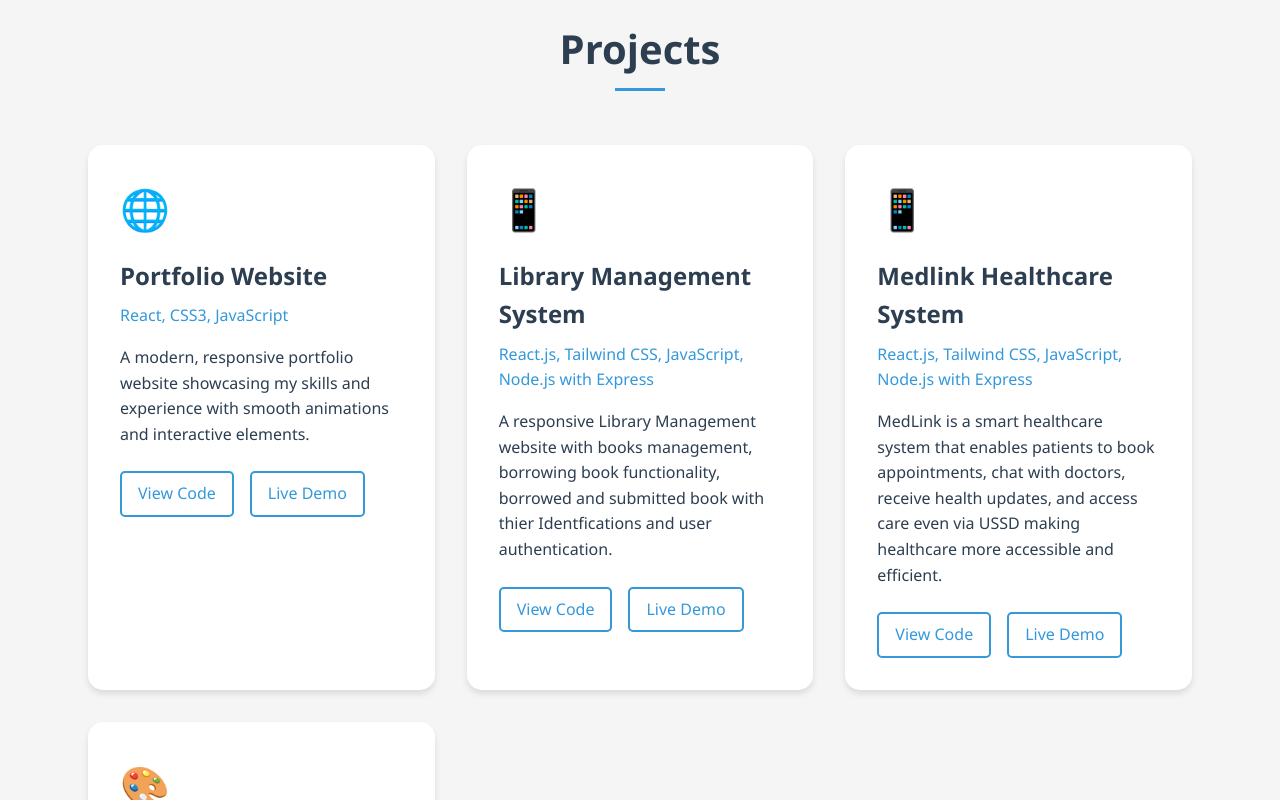
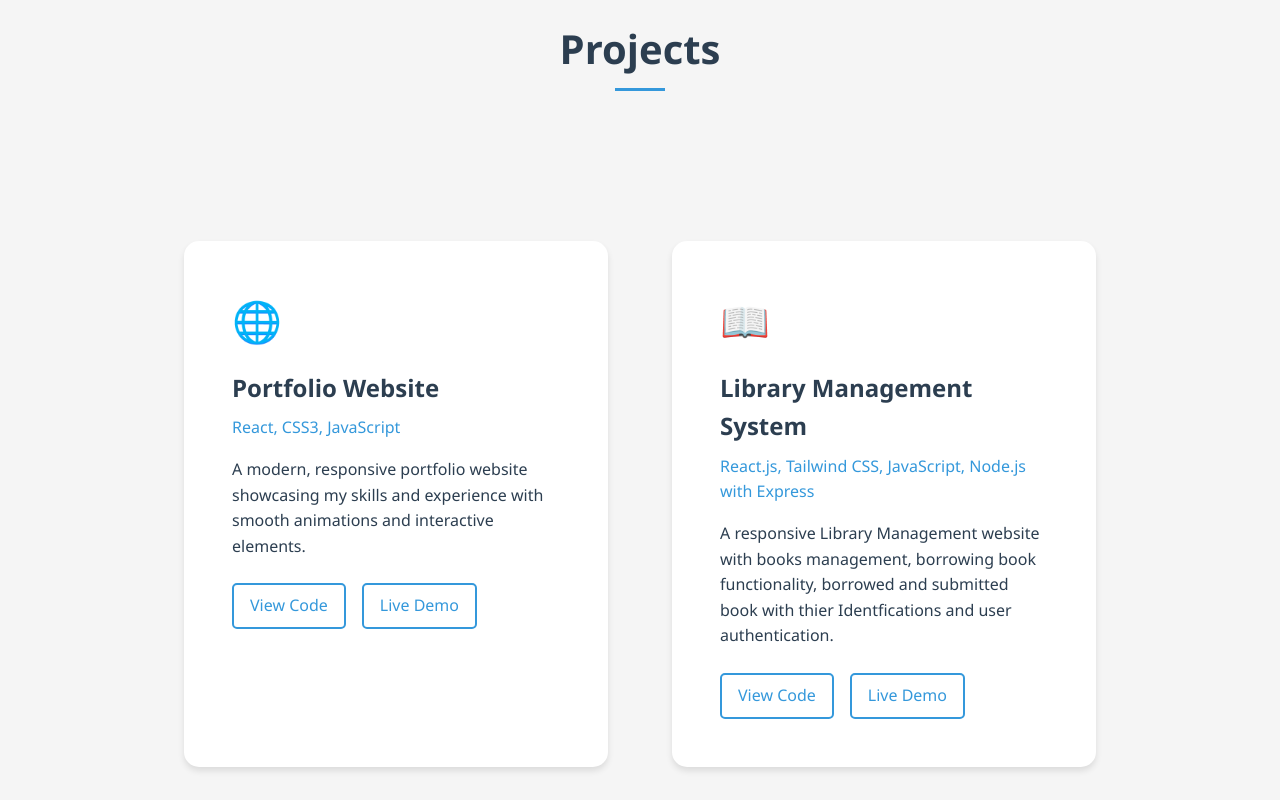
Before and after one commit to p-r-i-n-c-e-1/prince, a React (Create React App) app in the folder portfolio/: page / in a window 1280 px wide. Shown: the part 1820-2620 px from the top of the page. Built offline with nearby package versions, Linux system fonts and the light colour scheme.

Commit message:
Keep working on my  portfolio

```diff
--- a/portfolio/src/App.css
+++ b/portfolio/src/App.css
@@ -542,13 +542,13 @@ body {
 .projects-grid {
   display: grid;
   grid-template-columns: repeat(auto-fit, minmax(300px, 1fr));
-  gap: 2rem;
-  padding: 1rem;
+  gap: 4rem;
+  padding: 7rem;
 }
 
 .project-card {
   background: var(--card-bg);
-  padding: 2rem;
+  padding: 3rem;
   border-radius: 15px;
   box-shadow: 0 4px 6px rgba(0, 0, 0, 0.1);
   transition: var(--transition);
--- a/portfolio/src/App.js
+++ b/portfolio/src/App.js
@@ -165,7 +165,7 @@ function App() {
             </div>
           </div>
           <div className="project-card">
-            <div className="project-icon">📱</div>
+            <div className="project-icon">📖</div>
             <h3>Library Management System</h3>
             <p className="tech-stack">React.js, Tailwind CSS, JavaScript, Node.js with Express</p>
             <p className="description">A responsive Library Management website with books management, borrowing book functionality, borrowed and submitted book with thier Identfications and user authentication.</p>
@@ -175,7 +175,7 @@ function App() {
             </div>
           </div>
                     <div className="project-card">
-            <div className="project-icon">📱</div>
+            <div className="project-icon">🧱</div>
             <h3>Medlink Healthcare System</h3>
             <p className="tech-stack">React.js, Tailwind CSS, JavaScript, Node.js with Express</p>
             <p className="description">MedLink is a smart healthcare system that enables patients to book appointments, chat with doctors, receive health updates, and access care even via USSD making healthcare more accessible and efficient.</p>
```
